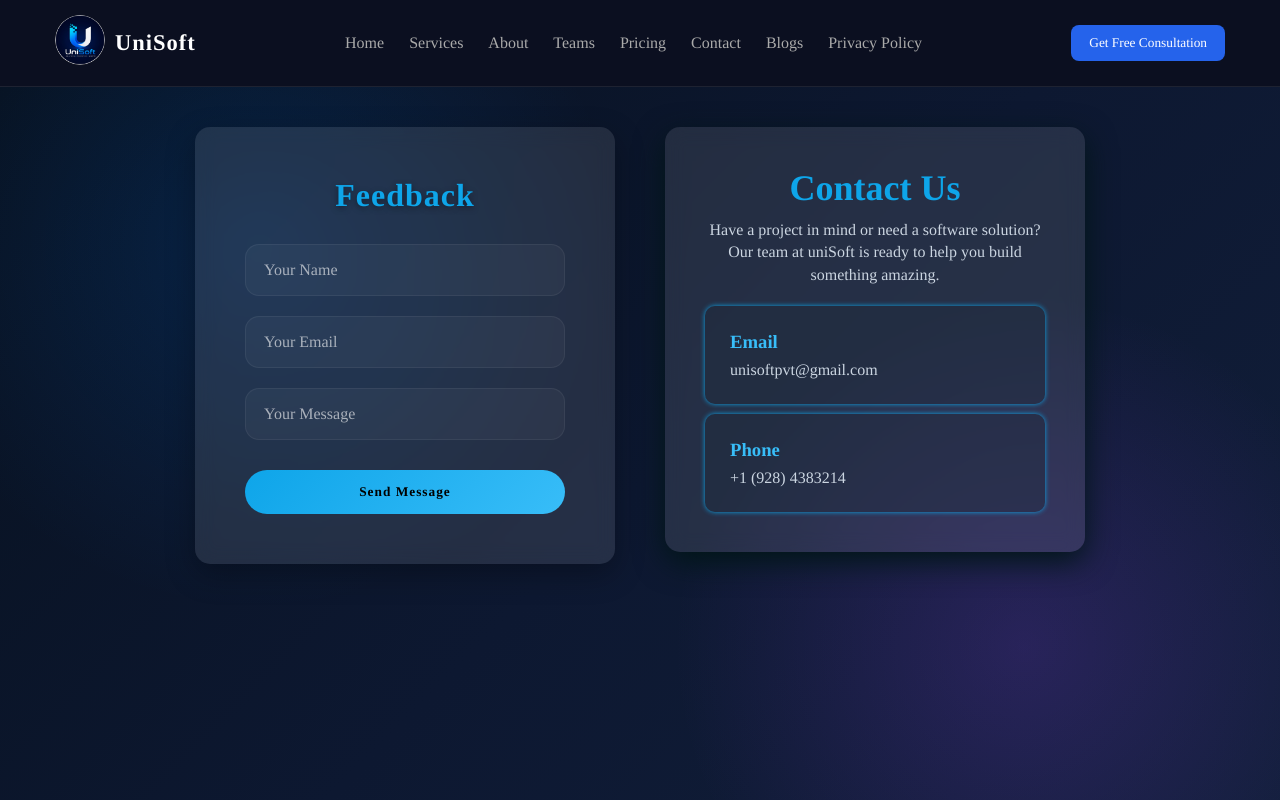
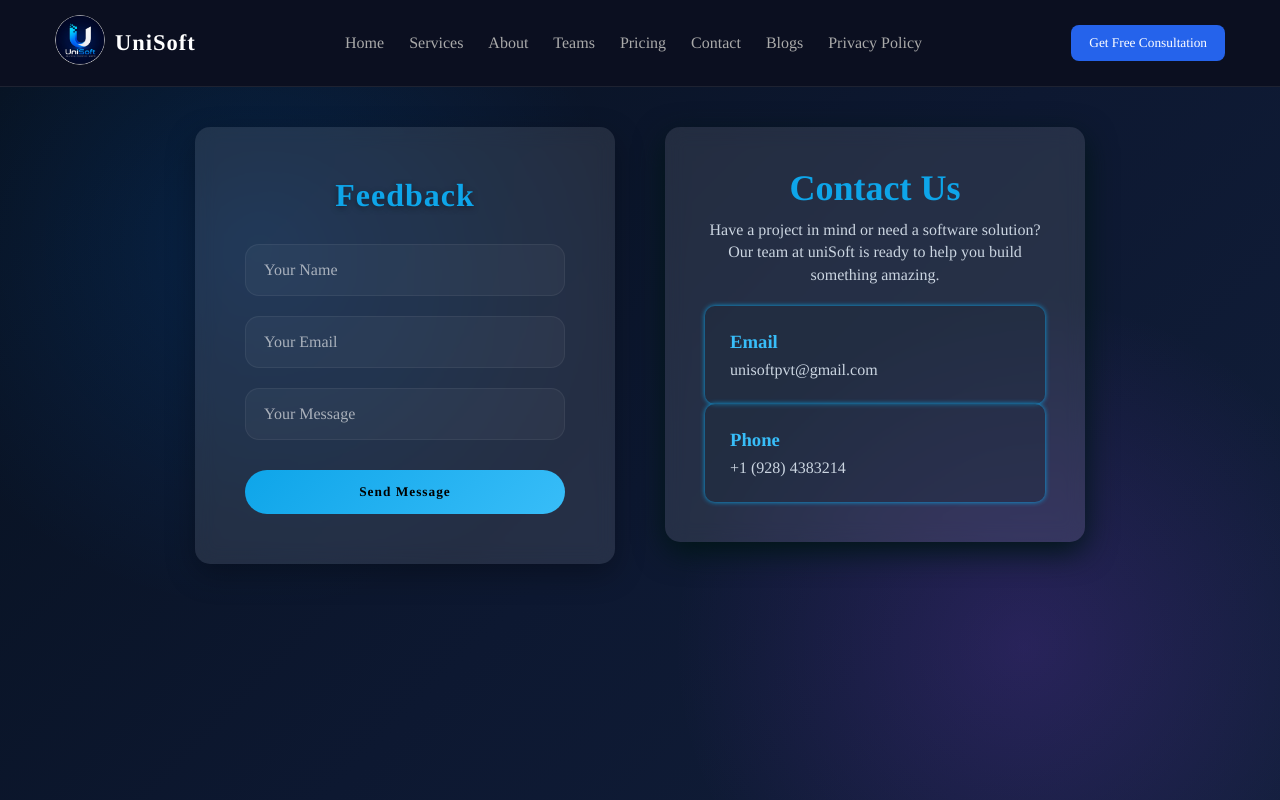
Before and after one commit to ShaniBhai786/UniSoft_Agency, a Next.js app: page /contact in a window 1280 px wide. Shown: the top 800 px of the page. Built offline with nearby package versions, Linux system fonts and the light colour scheme; a web font is replaced by a local one.

Commit message:
fix: adjust layout by removing row-reverse flex direction and correcting class name for contact info

```diff
--- a/src/app/styles.css
+++ b/src/app/styles.css
@@ -1411,7 +1411,6 @@
   max-width: 1400px;
   margin: auto;
   display: flex;
-  flex-direction: row-reverse;
   align-items: flex-start;
   justify-content: space-between;
   gap: 70px;
@@ -2189,7 +2188,7 @@
   line-height: 1.4;
 }
 
-.contact-info {
+fo {
   display: flex;
   gap: 10px;
   flex-direction: column;
```
